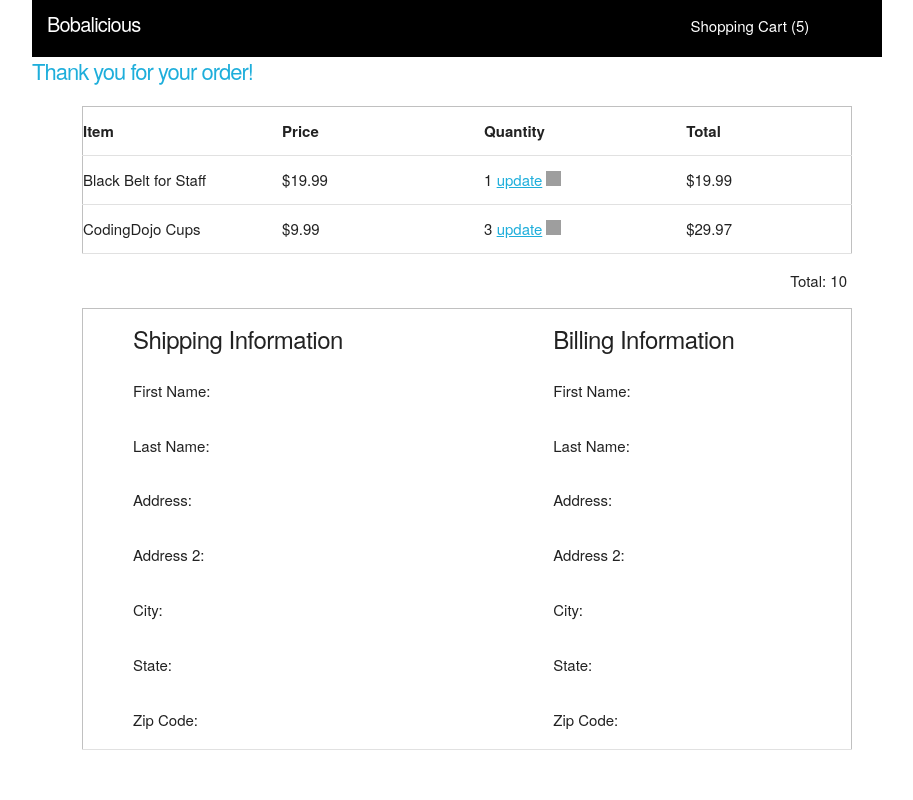
After one commit to almameow/e-commerce, a CodeIgniter app: template application/views/confirmation.php in a window 1280 px wide. The commit adds this page. Shown: the whole page, without its empty margins (183-1096 px from the left). Run offline with CodeIgniter, Linux system fonts and the light colour scheme; the template is opened without the code that fills it: most values are stand-ins (such as "Sample title", 1, 10 or a date in 2020); data that the repository does not hold is empty; grey boxes are pictures that could not be loaded.

Commit message:
cindy's admin and merge cart files

```diff
--- /dev/null
+++ b/application/views/confirmation.php
@@ -0,0 +1,118 @@
+<!DOCTYPE html>
+<html lang="en">
+<head>
+	<meta charset="utf-8">
+	<title>Shopping Cart | eCommerce</title>
+	<link rel="stylesheet" href="../assets/normalize.css">
+	<link rel="stylesheet" href="../assets/skeleton.css">
+	<style type="text/css">
+		.container{
+			width: 850px;
+		}
+		.row{
+			background-color: black;
+			color: white;
+			vertical-align: middle;
+		}
+		h3{
+			font-size: 22px;
+			color: #1EAEDB;
+		}
+		h4{
+			background-color: black;
+			color: white;
+			font-size: 20px;
+			padding-left: 15px;
+			padding: 10px 0px 0px 15px;
+			display: inline-block;
+			vertical-align: middle;
+		}
+		.cart{
+			background-color: black;
+			color: white;
+			margin-left: 550px;
+			display: inline-block;
+		}
+		table{
+			margin: 15px 0px 15px 50px;
+			border: 1px solid silver;
+			width: 770px;
+		}
+		.item-table{
+			padding-left: 20px;
+			width: 140px;
+		}
+		.item-total{
+			padding-right: 35px;
+			text-align: right;
+			text-decoration: bold;
+		}
+
+		h5{
+			margin-left: 50px;
+		}
+		h6{
+			margin: 0px 15px 0px 50px;
+			display: inline-block;
+			vertical-align: middle;
+		}
+		form{
+			width: 430px;
+		}
+	</style>
+</head>
+<body><div class="container">
+	<div class="row">
+		<h4>Bobalicious</h4><div class="cart">Shopping Cart (5)</div>
+	</div>
+	<h3>Thank you for your order! </h3>
+	<table>
+		<thead>
+			<tr>
+		      <th class="item-table">Item</th>
+		      <th class="item-table">Price</th>
+		      <th class="item-table">Quantity</th>
+		      <th class="item-table">Total</th>
+		    </tr>
+		</thead>
+		<tbody>
+			<tr>
+		      <td class="item-table">Black Belt for Staff</td>
+		      <td class="item-table">$19.99</td>
+		      <td class="item-table">1 <a href="#">update</a> <a href="#"><img src="../assets/32px-Trash.png" width="15" height="15"></a></td>
+		      <td class="item-table">$19.99</td>
+		    </tr>
+		    <tr>
+		      <td class="item-table">CodingDojo Cups</td>
+		      <td class="item-table">$9.99</td>
+		      <td class="item-table">3 <a href="#">update</a> <a href="#"><img src="../assets/32px-Trash.png" width="15" height="15"></a></td>
+		      <td class="item-table">$29.97</td>
+		    </tr>
+		</tbody>
+	</table>
+	<div class="item-total">Total: <?php echo $total; ?></div>
+
+	<table>
+		<tr>
+			<td><h5>Shipping Information</h5>
+				<label><h6>First Name: </h6><?php echo $_POST['ship-fname'];?></label>
+				<br><label><h6>Last Name: </h6><?php echo $_POST['ship-lname'];?></label>
+				<br><label><h6>Address: </h6><?php echo $_POST['ship-address'];?></label>
+				<br><label><h6>Address 2: </h6><?php echo $_POST['ship-address2'];?></label>
+				<br><label><h6>City: </h6><?php echo $_POST['ship-city'];?></label>
+				<br><label><h6>State: </h6><?php echo $_POST['ship-state'];?></label>
+				<br><label><h6>Zip Code: </h6><?php echo $_POST['ship-zip'];?></label>
+			</td>
+			<td><h5>Billing Information</h5>
+				<label><h6>First Name: </h6><?php echo $_POST['bill-fname'];?></label>
+				<br><label><h6>Last Name: </h6><?php echo $_POST['bill-lname'];?></label>
+				<br><label><h6>Address: </h6><?php echo $_POST['bill-address'];?></label>
+				<br><label><h6>Address 2: </h6><?php echo $_POST['bill-address2'];?></label>
+				<br><label><h6>City: </h6><?php echo $_POST['bill-city'];?></label>
+				<br><label><h6>State: </h6><?php echo $_POST['bill-state'];?></label>
+				<br><label><h6>Zip Code: </h6><?php echo $_POST['bill-zip'];?></label>
+			</td>
+		</tr>
+	</table>
+</div></body>
+</html>
```
Also changed, not shown: application/controllers/admins.php (added, +48 -0 lines), application/controllers/carts.php (added, +54 -0 lines), application/models/admin.php (added, +15 -0 lines), application/models/cart.php (added, +18 -0 lines), application/views/admin_login.php (added, +47 -0 lines), application/views/cart.php (+46 -25 lines).
